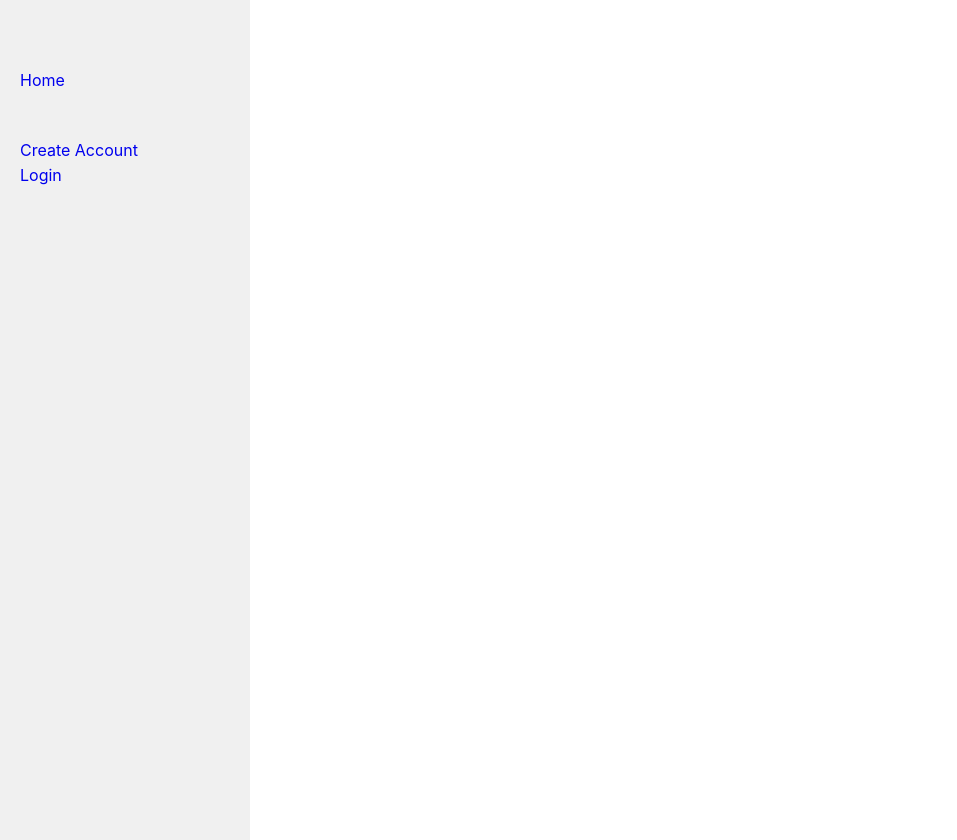
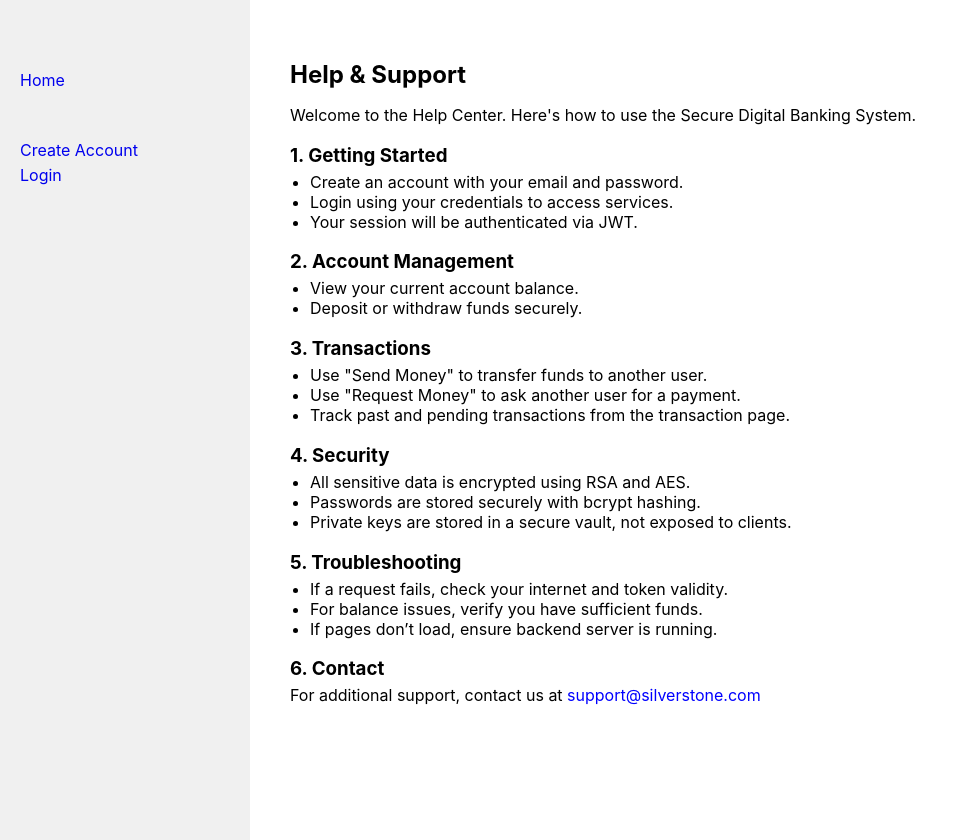
Before and after one commit to Desmond4343x/banking-app, a React (Create React App) app in the folder frontend/: page /help in a window 1280 px wide. Shown: the whole page, without its empty margins (0-957 px from the left). Built offline with nearby package versions, Linux system fonts and the light colour scheme.

Commit message:
added download transaction history as pdf, acc to filters

```diff
--- a/frontend/package.json
+++ b/frontend/package.json
@@ -8,6 +8,9 @@
     "@testing-library/react": "^16.3.0",
     "@testing-library/user-event": "^13.5.0",
     "axios": "^1.9.0",
+    "html2canvas": "^1.4.1",
+    "jspdf": "^2.5.1",
+    "jspdf-autotable": "^3.5.28",
     "react": "^19.1.0",
     "react-dom": "^19.1.0",
     "react-router-dom": "^6.30.0",
--- a/frontend/src/App.js
+++ b/frontend/src/App.js
@@ -1,5 +1,5 @@
 import React, { useState, useEffect } from 'react';
-import { BrowserRouter as Router, Routes, Route, Link, useNavigate, useLocation } from 'react-router-dom';
+import { BrowserRouter as Router, Routes, Route, Link} from 'react-router-dom';
 import CreateAccount from './CreateAccount';
 import Login from './Login';
 import UserInfo from './UserInfo';
@@ -11,6 +11,7 @@ import PendingTransactionsSend from './PendingTransactionsSend';
 import PendingTransactionsRecieve from './PendingTransactionsRecieve';
 import WithdrawMoney from './WithdrawMoney';
 import DepositMoney from './DepositMoney';
+import Help from './Help';
 
 const App = () => {
   const [isLoggedIn, setIsLoggedIn] = useState(!!localStorage.getItem("token"));
@@ -60,7 +61,7 @@ const App = () => {
                 <li style={{ marginTop: '35px' }}><Link to="/pendingapprovals" style={{ textDecoration: 'none' }}>Pending Approvals</Link></li>
                 <li style={{ marginTop: '5px' }}><Link to="/pendingrequests" style={{ textDecoration: 'none' }}>Pending Requests</Link></li>
                 <li style={{ marginTop: '35px' }}><Link to="/transactionhistory" style={{ textDecoration: 'none' }}>Transaction History</Link></li>
-                <li style={{ marginTop: '60px' }}><Link to="#" style={{ textDecoration: 'none' }}>Help</Link></li>
+                <li style={{ marginTop: '60px' }}><Link to="/help" style={{ textDecoration: 'none' }}>Help</Link></li>
                 <li  style={{ marginTop: '5px' }}>
                   <Link to="/" onClick={handleLogout} style={{ textDecoration: 'none' }}>Logout</Link>
                 </li>
@@ -83,6 +84,7 @@ const App = () => {
             <Route path="/pendingrequests" element={<PendingTransactionsRecieve />} />
             <Route path="/depositmoney" element={<DepositMoney />} />
             <Route path="/withdrawmoney" element={<WithdrawMoney />} />
+            <Route path="/help" element={<Help />} />
           </Routes>
         </div>
       </div>
--- /dev/null
+++ b/frontend/src/Help.js
@@ -0,0 +1,54 @@
+import React from 'react';
+
+const Help = () => {
+  return (
+    <div style={{ padding: '20px' }}>
+      <h2 style={{ marginBottom: '10px' }}>Help & Support</h2>
+
+      <p style={{ marginBottom: '10px' }}>
+        Welcome to the Help Center. Here's how to use the Secure Digital Banking System.
+      </p>
+
+      <h3 style={{ marginBottom: '5px' }}>1. Getting Started</h3>
+      <ul style={{ marginTop: 0, marginBottom: '10px', paddingLeft: '20px' }}>
+        <li>Create an account with your email and password.</li>
+        <li>Login using your credentials to access services.</li>
+        <li>Your session will be authenticated via JWT.</li>
+      </ul>
+
+      <h3 style={{ marginBottom: '5px' }}>2. Account Management</h3>
+      <ul style={{ marginTop: 0, marginBottom: '10px', paddingLeft: '20px' }}>
+        <li>View your current account balance.</li>
+        <li>Deposit or withdraw funds securely.</li>
+      </ul>
+
+      <h3 style={{ marginBottom: '5px' }}>3. Transactions</h3>
+      <ul style={{ marginTop: 0, marginBottom: '10px', paddingLeft: '20px' }}>
+        <li>Use "Send Money" to transfer funds to another user.</li>
+        <li>Use "Request Money" to ask another user for a payment.</li>
+        <li>Track past and pending transactions from the transaction page.</li>
+      </ul>
+
+      <h3 style={{ marginBottom: '5px' }}>4. Security</h3>
+      <ul style={{ marginTop: 0, marginBottom: '10px', paddingLeft: '20px' }}>
+        <li>All sensitive data is encrypted using RSA and AES.</li>
+        <li>Passwords are stored securely with bcrypt hashing.</li>
+        <li>Private keys are stored in a secure vault, not exposed to clients.</li>
+      </ul>
+
+      <h3 style={{ marginBottom: '5px' }}>5. Troubleshooting</h3>
+      <ul style={{ marginTop: 0, marginBottom: '10px', paddingLeft: '20px' }}>
+        <li>If a request fails, check your internet and token validity.</li>
+        <li>For balance issues, verify you have sufficient funds.</li>
+        <li>If pages don’t load, ensure backend server is running.</li>
+      </ul>
+
+      <h3 style={{ marginBottom: '5px' }}>6. Contact</h3>
+      <p style={{ marginTop: 0 }}>
+        For additional support, contact us at <span style={{ color: 'blue' }}>support@silverstone.com</span>
+      </p>
+    </div>
+  );
+};
+
+export default Help;
--- a/frontend/src/TransactionHistory.js
+++ b/frontend/src/TransactionHistory.js
@@ -1,5 +1,7 @@
 import React, { useEffect, useState } from 'react';
 import axios from 'axios';
+import jsPDF from 'jspdf';
+import 'jspdf-autotable';
 
 const lightenColor = (color, percent) => {
   let num = parseInt(color.replace('#', ''), 16),
@@ -24,6 +26,7 @@ const TransactionHistory = () => {
   const [transactions, setTransactions] = useState([]);
   const [filteredTransactions, setFilteredTransactions] = useState([]);
   const [userAccountId, setUserAccountId] = useState(null);
+  const [userName, setUserName] = useState('');
   const [filters, setFilters] = useState({
     transId: '',
     senderId: '',
@@ -50,6 +53,7 @@ const TransactionHistory = () => {
           headers: { Authorization: `Bearer ${token}` },
         });
         setUserAccountId(res.data.accountId);
+        setUserName(res.data.accountHolderName);
       } catch (error) {
         console.error('Failed to fetch account info:', error);
       }
@@ -57,6 +61,119 @@ const TransactionHistory = () => {
 
     fetchAccountId();
   }, [token]);
+
+  const downloadPDF = () => {
+    const {
+    transId,
+    senderId,
+    receiverId,
+    status,
+    month: selectedMonth,
+    sentOnly,
+    receivedOnly,
+  } = filters;
+
+    const doc = new jsPDF();
+
+    doc.setFont('helvetica', 'bold');
+    doc.setFontSize(20);
+    doc.setTextColor(40, 40, 40);
+    doc.text('Transaction History', 14, 20);
+
+    doc.setFont('helvetica', 'bold');
+    doc.setFontSize(12);
+    doc.text('Account ID:', 14,  30 );
+    doc.setFont('helvetica', 'normal');
+    doc.text(`${userAccountId}`, 39, 30);
+
+    doc.setFont('helvetica', 'bold');
+    doc.text('Name:', 14, 36);
+    doc.setFont('helvetica', 'normal');
+    doc.text(`${userName}`, 28, 36);
+
+    //formatting date
+    const dateObj = new Date();
+    const day = dateObj.getDate();
+    const mnth = dateObj.toLocaleString('default', { month: 'long' });
+    const year = dateObj.getFullYear();
+    const formattedDate = `${day} ${mnth}, ${year}`;
+
+    doc.setFont('helvetica', 'bold');
+    doc.text(`Date:`, 14, 42);
+    doc.setFont('helvetica', 'normal');
+    doc.text(`${formattedDate}`, 25, 42);
+
+
+    const tableColumn = ["Transaction ID", "Sender ID", "Receiver ID", "Amount", "Status", "Timestamp"];
+    const tableRows = filteredTransactions.map(txn => [
+      txn.transId,
+      txn.senderId,
+      txn.receiverId,
+      txn.amount,
+      txn.status,
+      txn.timestamp,
+    ]);
+
+    const getRowColor = (txn) => {
+      const status = txn.status.toLowerCase();
+
+      if (status === 'declined') return [244, 204, 204];        // pink
+      if (status === 'pending') return [255, 249, 196];         // yellow
+      if (status === 'deposit') return [200, 230, 201];         // green
+      if (status === 'withdraw') return [255, 209, 179];        // red tint
+      if (txn.senderId === userAccountId) return [255, 209, 179];  // red tint
+      if (txn.receiverId === userAccountId) return [200, 230, 201]; // green tint
+
+      return [255, 255, 255]; // default white
+    };
+
+    const activeFilters = [];
+
+    if (transId) activeFilters.push(`Transaction ID = ${transId}`);
+    if (senderId) activeFilters.push(`Sender ID = ${senderId}`);
+    if (receiverId) activeFilters.push(`Receiver ID = ${receiverId}`);
+
+    if (status) {
+      const selectedStatuses = Object.entries(status)
+        .filter(([key, value]) => value)
+        .map(([key]) => key.charAt(0).toUpperCase() + key.slice(1));
+      if (selectedStatuses.length > 0) {
+        activeFilters.push(`Status = ${selectedStatuses.join(', ')}`);
+      }
+    }
+
+    if (selectedMonth) activeFilters.push(`Month = ${selectedMonth}`);
+    if (sentOnly) activeFilters.push(`Sent Only`);
+    if (receivedOnly) activeFilters.push(`Received Only`);
+
+    const filtersLine = activeFilters.length > 0
+      ? `Filters Applied: ${activeFilters.join(' | ')}`
+      : 'Filters Applied: None';
+
+    // Draw on PDF
+    doc.setFontSize(10);
+    doc.setFont('helvetica', 'italic');
+    doc.setTextColor(80, 80, 80);
+    doc.text(doc.splitTextToSize(filtersLine, 180), 14, 52);
+
+    doc.autoTable({
+      startY: 58,
+      head: [tableColumn],
+      body: tableRows,
+      styles: {
+        fontSize: 10,
+      },
+      didParseCell: function (data) {
+        if (data.section === 'body') {
+          const txn = filteredTransactions[data.row.index];
+          const bgColor = getRowColor(txn);
+          data.cell.styles.fillColor = bgColor;
+        }
+      }
+    });
+
+    doc.save('transaction_history.pdf');
+  };
 
   useEffect(() => {
     if (!userAccountId) return;
@@ -90,9 +207,9 @@ const TransactionHistory = () => {
     } = filters;
 
     const filtered = transactions.filter((txn) => {
-      const matchTransId = transId ? txn.transId.toString().includes(transId) : true;
-      const matchSenderId = senderId ? txn.senderId.toString().includes(senderId) : true;
-      const matchReceiverId = receiverId ? txn.receiverId.toString().includes(receiverId) : true;
+      const matchTransId = transId ? txn.transId.toString().trim() === transId.trim() : true;
+      const matchSenderId = senderId ? txn.senderId.toString().trim() === senderId.trim() : true;
+      const matchReceiverId = receiverId ? txn.receiverId.toString().trim() === receiverId.trim() : true;
       const matchStatus = Object.values(status).some(Boolean)
         ? status[txn.status.toLowerCase()]
         : true;
@@ -356,6 +473,11 @@ const TransactionHistory = () => {
         )}
       </div>
 
+      <div style={{ display: 'flex', justifyContent: 'flex-start', marginBottom: '10px' }}>
+        <button onClick={downloadPDF}>Download as PDF</button>
+      </div>
+
+
       <div style={{ maxHeight: '500px', overflowY: 'auto' }}>
         <table style={{ width: '100%', borderCollapse: 'collapse', fontSize: '14px' }}>
           <thead style={{ backgroundColor: '#f0f0f0', textAlign: 'left' }}>
@@ -378,9 +500,9 @@ const TransactionHistory = () => {
                   cursor: 'pointer',
                 }}
                 onMouseEnter={(e) => {
-  const original = getRowStyle(txn).backgroundColor || '#fff';
-  e.currentTarget.style.backgroundColor = lightenColor(original, 0.1);
-}}
+                  const original = getRowStyle(txn).backgroundColor || '#fff';
+                  e.currentTarget.style.backgroundColor = lightenColor(original, 0.1);
+                }}
                 onMouseLeave={(e) => {
                   const style = getRowStyle(txn);
                   e.currentTarget.style.backgroundColor = style.backgroundColor || '';
```
Also changed, not shown: 1 other file (tests, documents, lock files or other folders).
